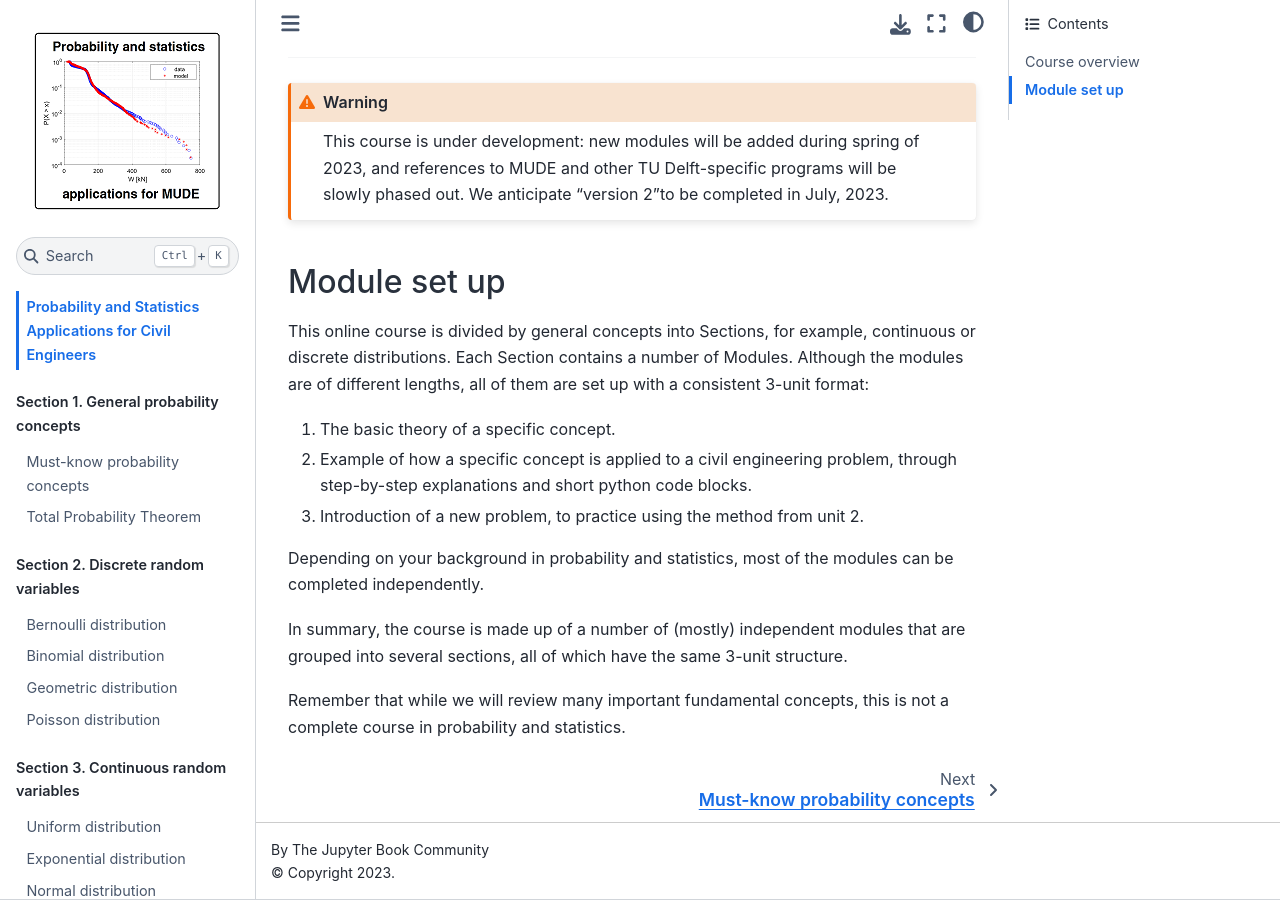
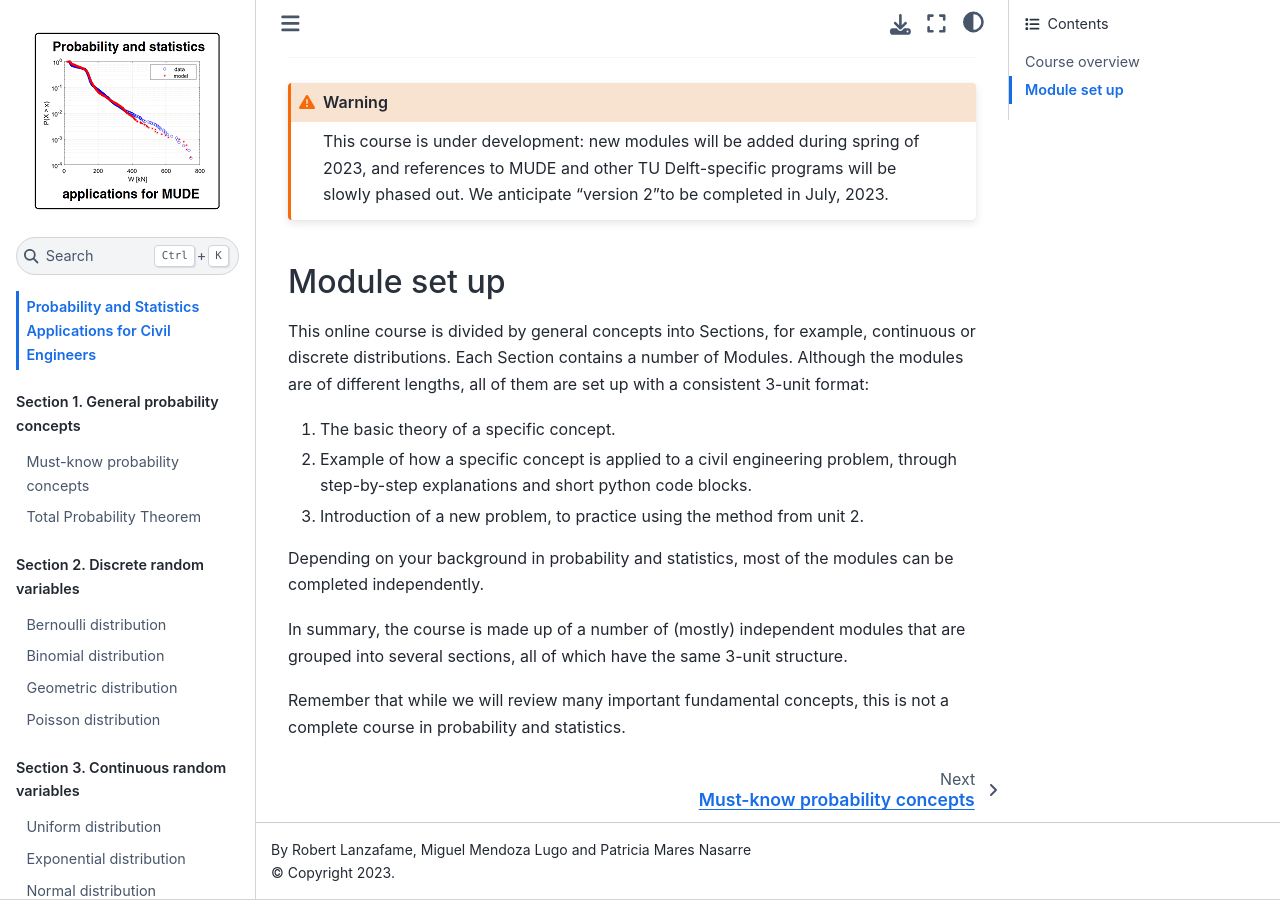
Before and after one commit to TUDelft-CITG/learn-probability, a Jupyter Book: the page built from book/index.md, in a window 1280 px wide and 900 px high, scrolled down 1203 px. Built offline with Jupyter Book 1.0.4 settings and Sphinx 7.4.7 and the Sphinx Book theme 1.1.4, drawn with Linux system fonts in a browser that asks for light colours.

Commit message:
add authors

```diff
--- a/book/_config.yml
+++ b/book/_config.yml
@@ -1,8 +1,8 @@
 # Book settings
 # Learn more at https://jupyterbook.org/customize/config.html
 
-title: Probability and statistics applications for MUDE
-author: The Jupyter Book Community
+title: Probability and Statistics Applications for Civil Engineers
+author: Robert Lanzafame, Miguel Mendoza Lugo and Patricia Mares Nasarre
 logo: logo_excedance.png
 
 # Force re-execution of notebooks on each build.
```
